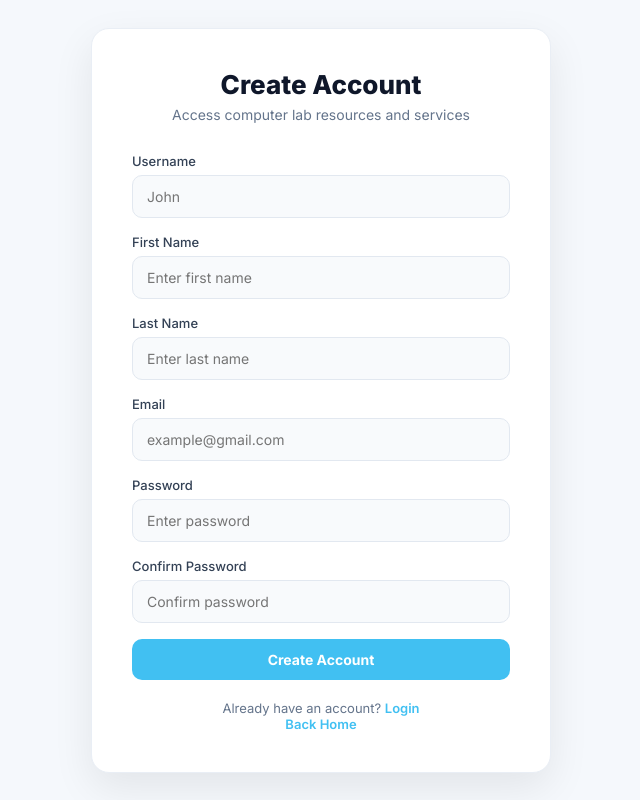
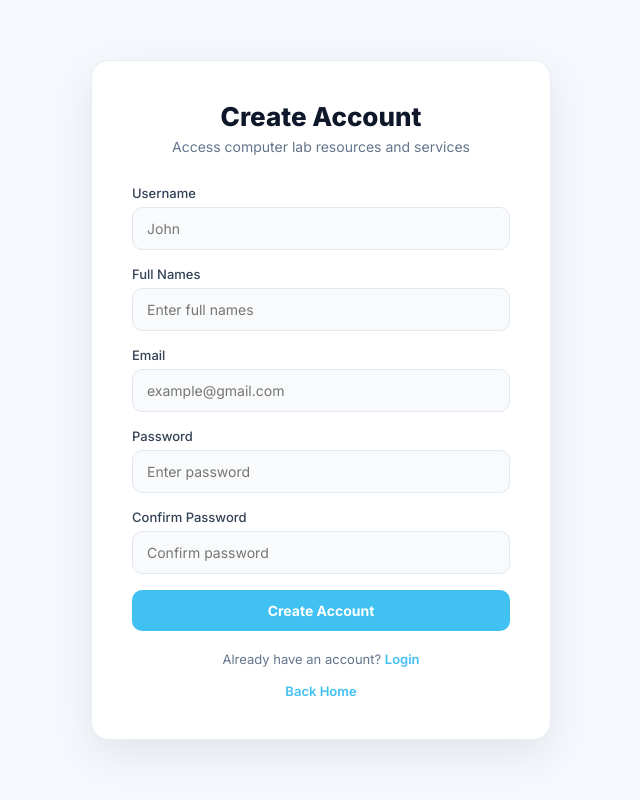
Before and after one commit to Hackxyl/ict_lab_system, a Django app: page /accounts/register/ in a window 1280 px wide. Shown: the whole page, without its empty margins (319-959 px from the left). Run offline with Django 5.2, Linux system fonts and the light colour scheme.

Commit message:
auth changes

```diff
--- a/templates/accounts/login.html
+++ b/templates/accounts/login.html
@@ -62,7 +62,7 @@
                 Don't have an account?
                 <a href="{% url 'register' %}">Create account</a>
             </p>
-
+<br>
             <p>
                 <a href="/">Return to home</a>
             </p>
--- a/templates/accounts/register.html
+++ b/templates/accounts/register.html
@@ -46,14 +46,10 @@
             </div>
 
             <div class="form-group">
-                <label>First Name</label>
-                <input type="text" name="first_name" class="form-control" placeholder="Enter first name" required>
+                <label>Full Names</label>
+                <input type="text" name="full_names" class="form-control" placeholder="Enter full names" required>
             </div>
 
-            <div class="form-group">
-                <label>Last Name</label>
-                <input type="text" name="last_name" class="form-control" placeholder="Enter last name" required>
-            </div>
 
             <div class="form-group">
                 <label>Email</label>
@@ -81,7 +77,7 @@
                 Already have an account?
                 <a href="{% url 'login' %}">Login</a>
             </p>
-
+<br>
             <p>
                 <a href="/">Back Home</a>
             </p>
```
